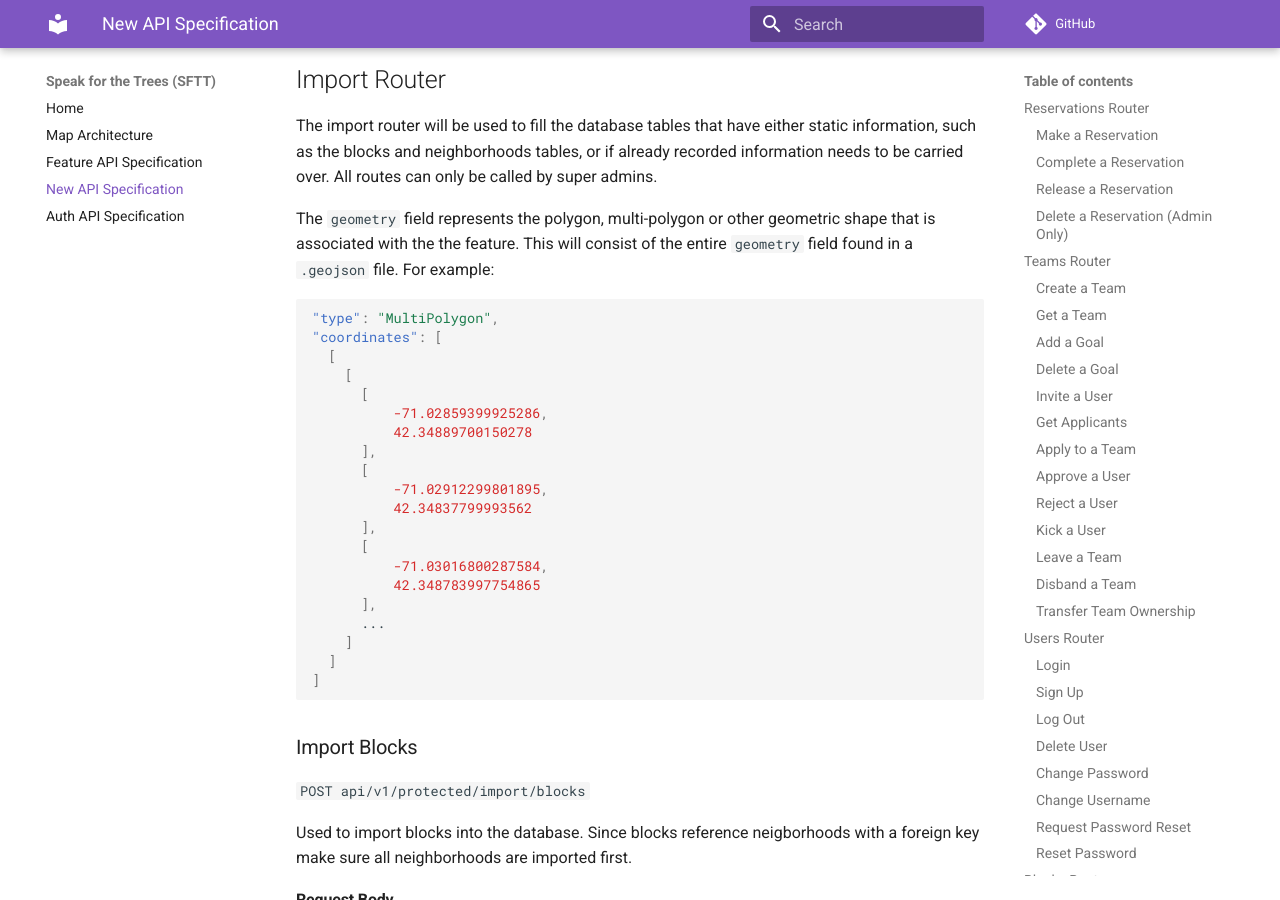
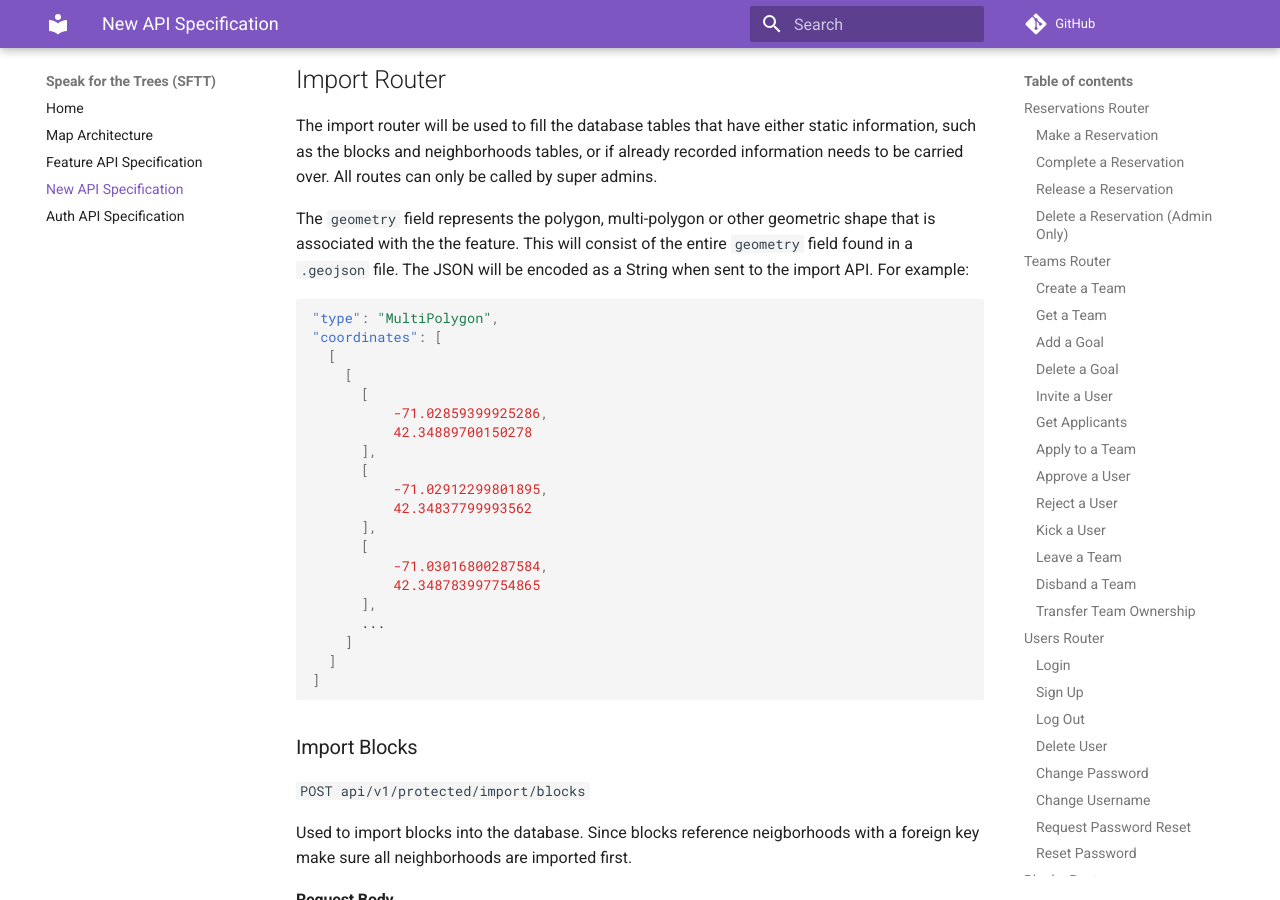
Before and after one commit to Code-4-Community/c4c-dev-docs, an MkDocs documentation site: the page built from docs/sftt/sftt-api-spec-new.md, in a window 1280 px wide and 900 px high, scrolled down 13039 px. Built offline with MkDocs 1.6.1 and Material for MkDocs 9.7.7, drawn with Linux system fonts in a browser that asks for light colours; comment, search, counter and statistics services are not loaded.

Commit message:
Clarification

````diff
--- a/docs/sftt/sftt-api-spec-new.md
+++ b/docs/sftt/sftt-api-spec-new.md
@@ -543,7 +543,7 @@ The given `newUsername` is already in use.
 
 The import router will be used to fill the database tables that have either static information, such as the blocks and neighborhoods tables, or if already recorded information needs to be carried over. All routes can only be called by super admins.
 
-The `geometry` field represents the polygon, multi-polygon or other geometric shape that is associated with the the feature. This will consist of the entire `geometry` field found in a `.geojson` file. For example:
+The `geometry` field represents the polygon, multi-polygon or other geometric shape that is associated with the the feature. This will consist of the entire `geometry` field found in a `.geojson` file. The JSON will be encoded as a String when sent to the import API. For example:
 ```json
 "type": "MultiPolygon",
 "coordinates": [
````
